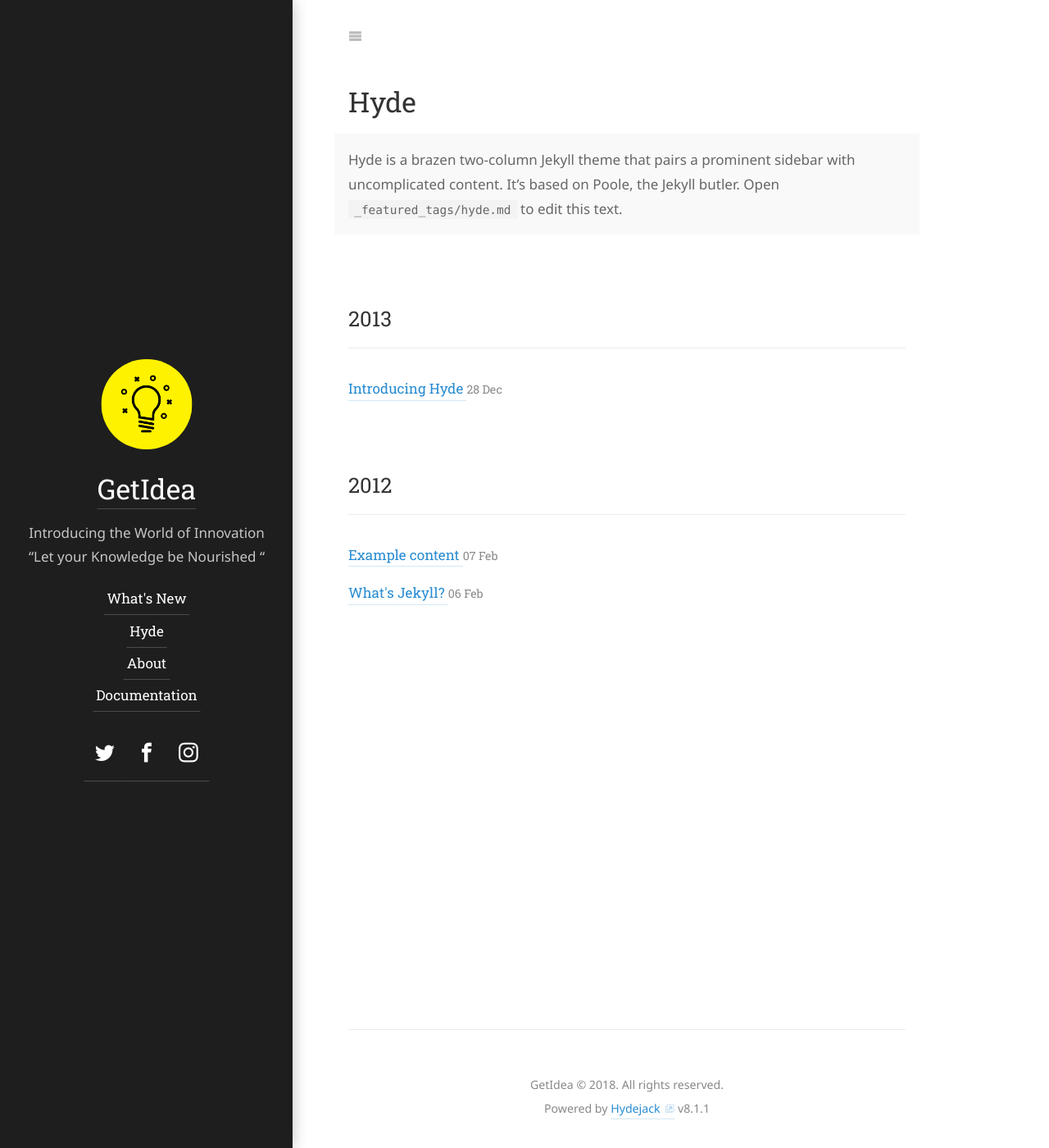
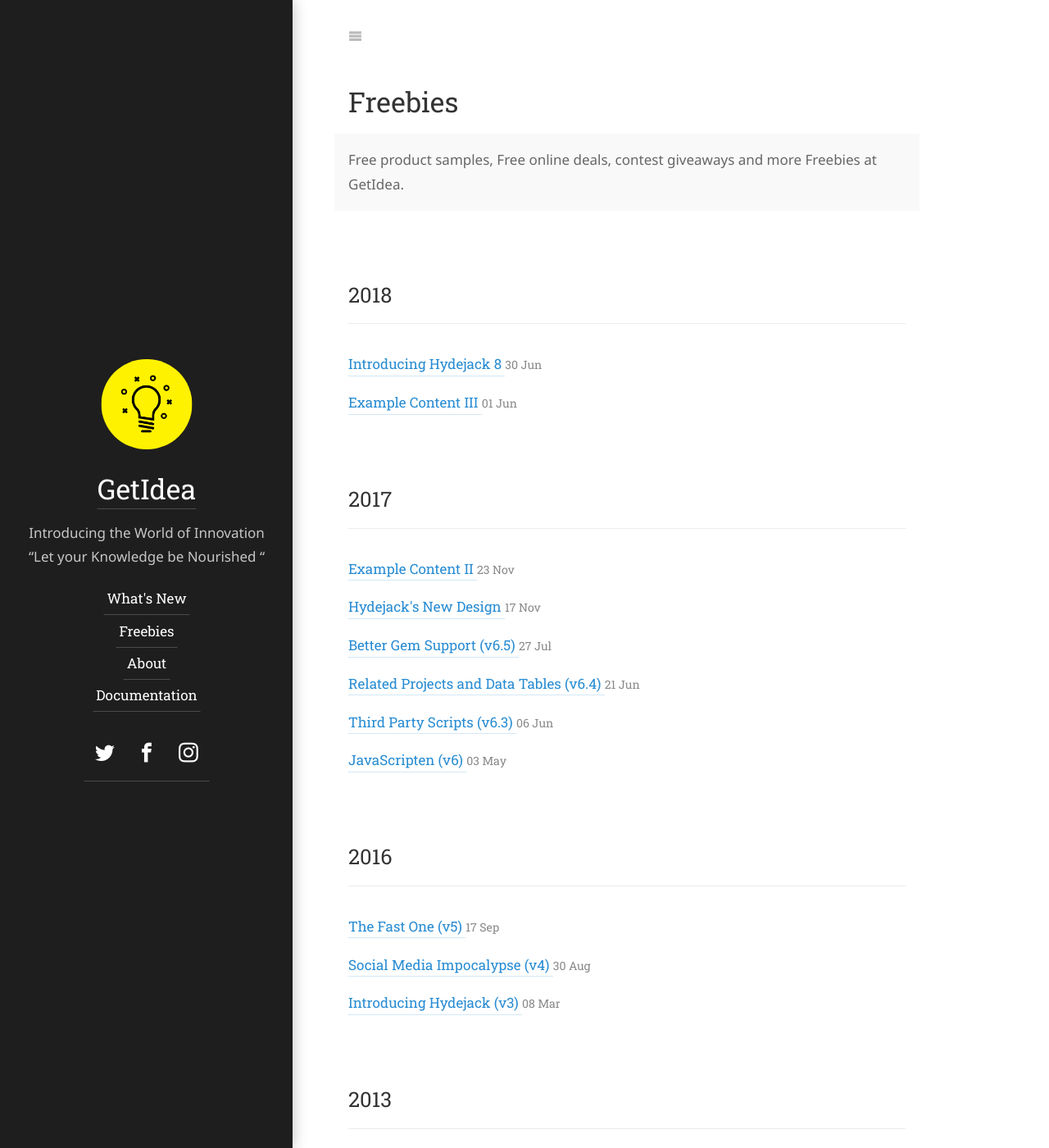
Before and after one commit to dkarthe/GetIdea, a Jekyll site: the page built from _featured_categories/hyde.md, in a window 1280 px wide and 1400 px high. Shown: the whole window at 82% size. Built offline with Jekyll 4.4.1, drawn with Linux system fonts in a browser that asks for light colours; some web fonts are replaced.

Commit message:
Update hyde.md

```diff
--- a/_featured_categories/hyde.md
+++ b/_featured_categories/hyde.md
@@ -1,13 +1,11 @@
 ---
 layout: list
-title: Hyde
-slug: hyde
+title: Freebies
+slug: freebies
 menu: true
 order: 2
 description: >
-  Hyde is a brazen two-column Jekyll theme that pairs a prominent sidebar with uncomplicated content.
-  It’s based on Poole, the Jekyll butler.
-  Open `_featured_tags/hyde.md` to edit this text.
+  Free product samples, Free online deals, contest giveaways and more Freebies at GetIdea.
 accent_color: rgb(38,139,210)
 accent_image:
   background: rgb(32,32,32)
```
